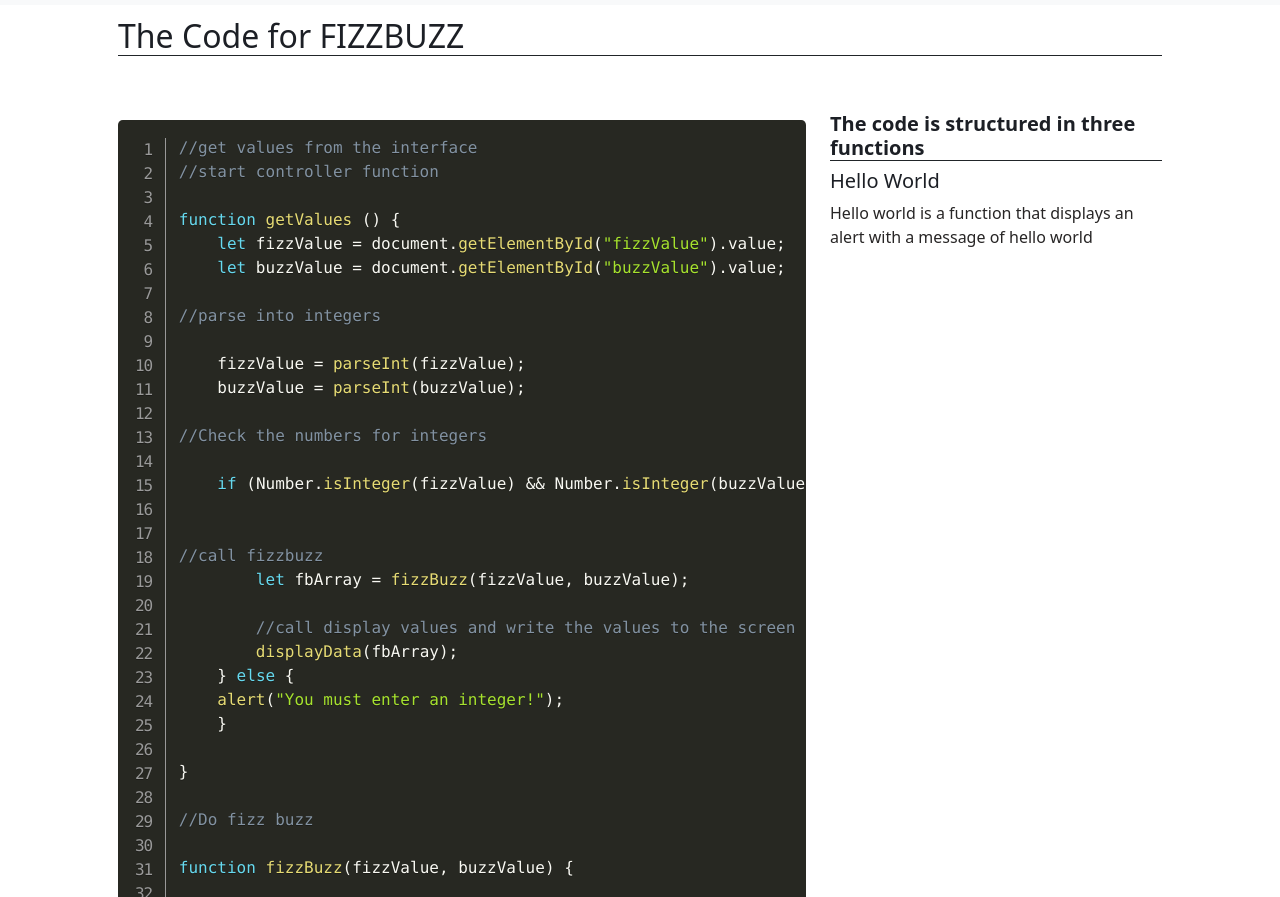
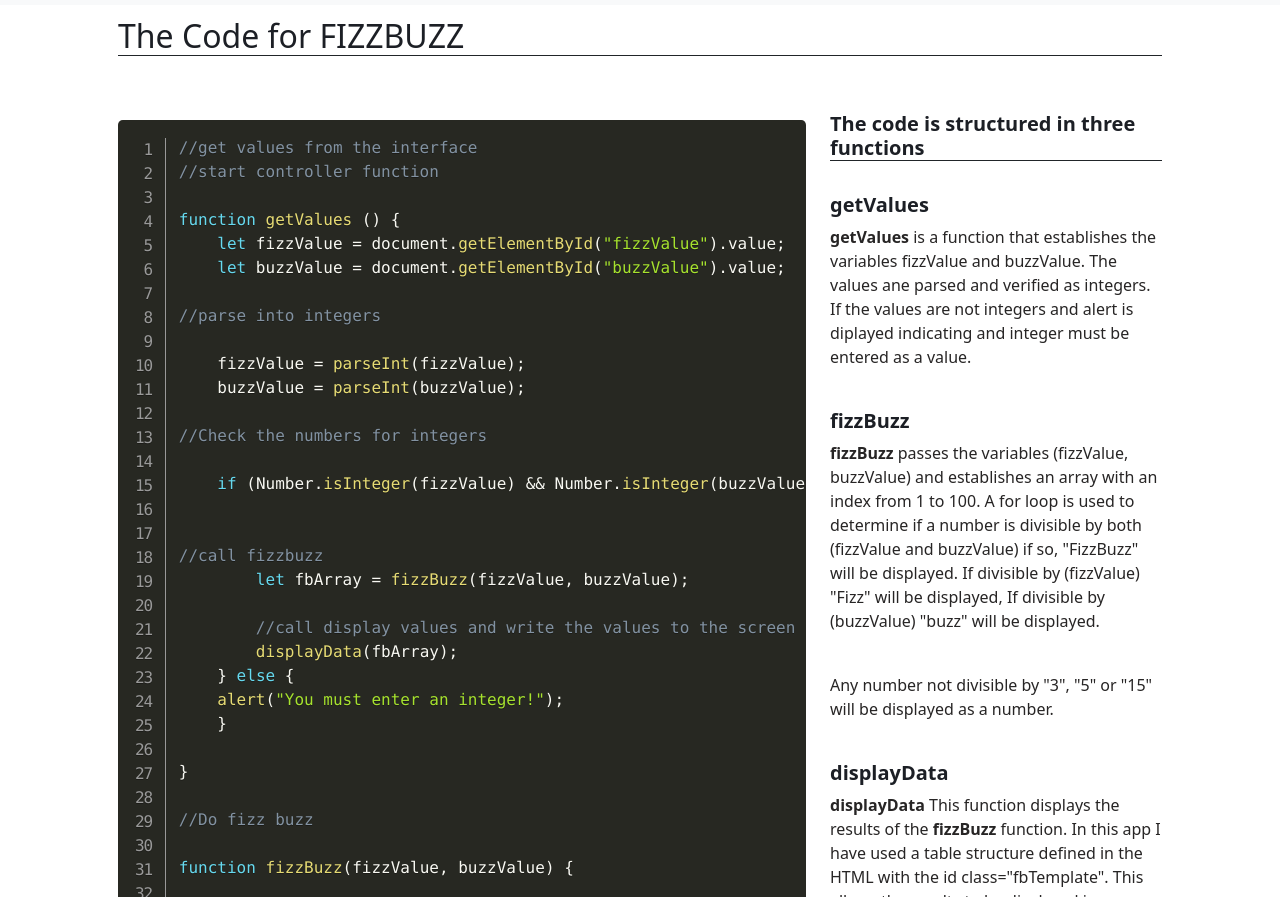
Before and after one commit to DLNickell/FizzBuzz, a plain HTML site: page code.html in a window 1280 px wide. Shown: the part 55-952 px from the top of the page. Drawn offline with nearby package versions, Linux system fonts and the light colour scheme.

Commit message:
Update decripting on code page

```diff
--- a/code.html
+++ b/code.html
@@ -158,9 +158,17 @@ function displayData(fbArray) {
 
                 </div>
                 <div class="col-lg-4">
-                    <h5 class="border-1 border-bottom border-dark"><strong> The code is structured in three functions</strong></h5>
-                    <h5>Hello World</h5>
-                    <p>Hello world is a function that displays an alert with a message of hello world</p>
+                    <h5 class="border-1 border-bottom border-dark"><strong> The code is structured in three functions</strong></h5> <br>
+                    <h5><strong>getValues</strong></h5>
+                    <p> <strong>getValues</strong> is a function that establishes the variables fizzValue and buzzValue. The values ane parsed and verified as integers. If the values are not integers and alert is diplayed indicating and integer must be entered as a value.</p> <br>
+                    <h5><strong>fizzBuzz</strong></h5>
+                    <p> <strong>fizzBuzz</strong> passes the variables (fizzValue, buzzValue) and establishes an array with an index from 1 to 100. A for loop is used to determine if a number is divisible by both (fizzValue and buzzValue) if so, "FizzBuzz" will be displayed. If divisible by (fizzValue) "Fizz" will be displayed, If divisible by (buzzValue) "buzz" will be displayed.</p><br>
+                    <p>Any number not divisible by "3", "5" or "15" will be displayed as a number.</p>
+                    <br>
+                    <h5><strong>displayData</strong></h5>
+                    <strong>displayData</strong> This function displays the results of the <strong>fizzBuzz</strong> function. In this app I have used a table structure defined in the HTML with the id class="fbTemplate". This allows the results to be displayed in a striped table with 5 columns for a clean look.</p>
+                    <br>
+                    <p>The styling was done by applying a class to each display value, allowing Fizz to display red, Buzz displays blue and FizzBuzz is displayed in the custom branded green matching the logo on the home page.</p>
                 </div>
             </div>
     </div>
```
